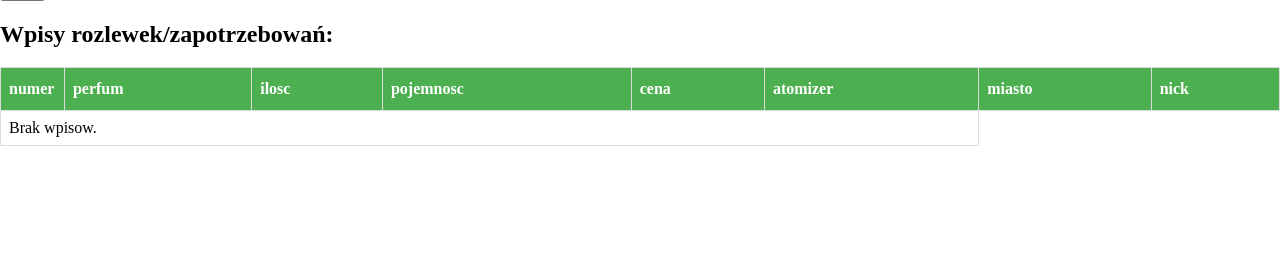
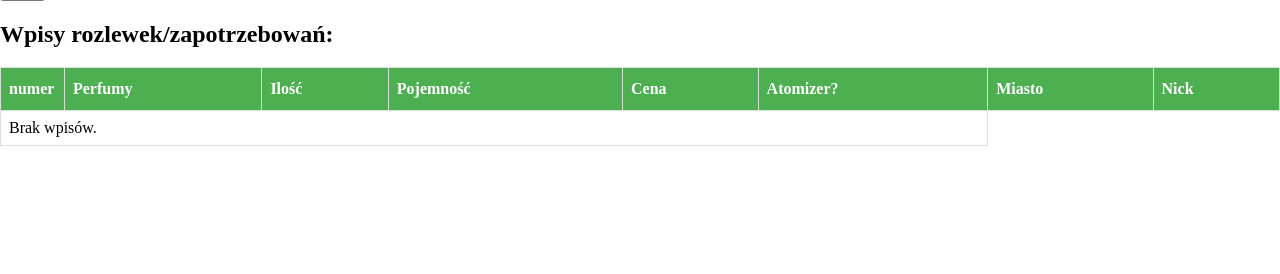
Before and after one commit to perfumy/rozlewki_wykop, a Flask app: page / in a window 1280 px wide. Shown: the part 393-667 px from the top of the page. Run offline with Flask 2, Linux system fonts and the light colour scheme; data that the repository does not hold is empty.

Commit message:
bugfix: typos

```diff
--- a/templates/index.html
+++ b/templates/index.html
@@ -49,13 +49,13 @@
   <table id=perfumy>
   <tr>
     <th width="5%">numer</th>
-    <th>perfum</th>
-    <th>ilosc</th>
-    <th>pojemnosc</th>
-    <th>cena</th>
-    <th>atomizer</th>
-    <th>miasto</th>
-    <th>nick</th>
+    <th>Perfumy</th>
+    <th>Ilość</th>
+    <th>Pojemność</th>
+    <th>Cena</th>
+    <th>Atomizer?</th>
+    <th>Miasto</th>
+    <th>Nick</th>
   {% for w in wpisy %}
    {% if w.kupie is true %}
     <tr class="buying">
@@ -71,7 +71,7 @@
       <td> {{ w.miasto }} </td>
       <td> <a href="https://www.wykop.pl/ludzie/{{ w.nick }}">{{ w.nick }}</a></td></tr>
   {% else %}
-    <tr><td colspan=6> Brak wpisow. </td></tr>
+    <tr><td colspan=6> Brak wpisów. </td></tr>
   {% endfor %}
    </table>
 
```
